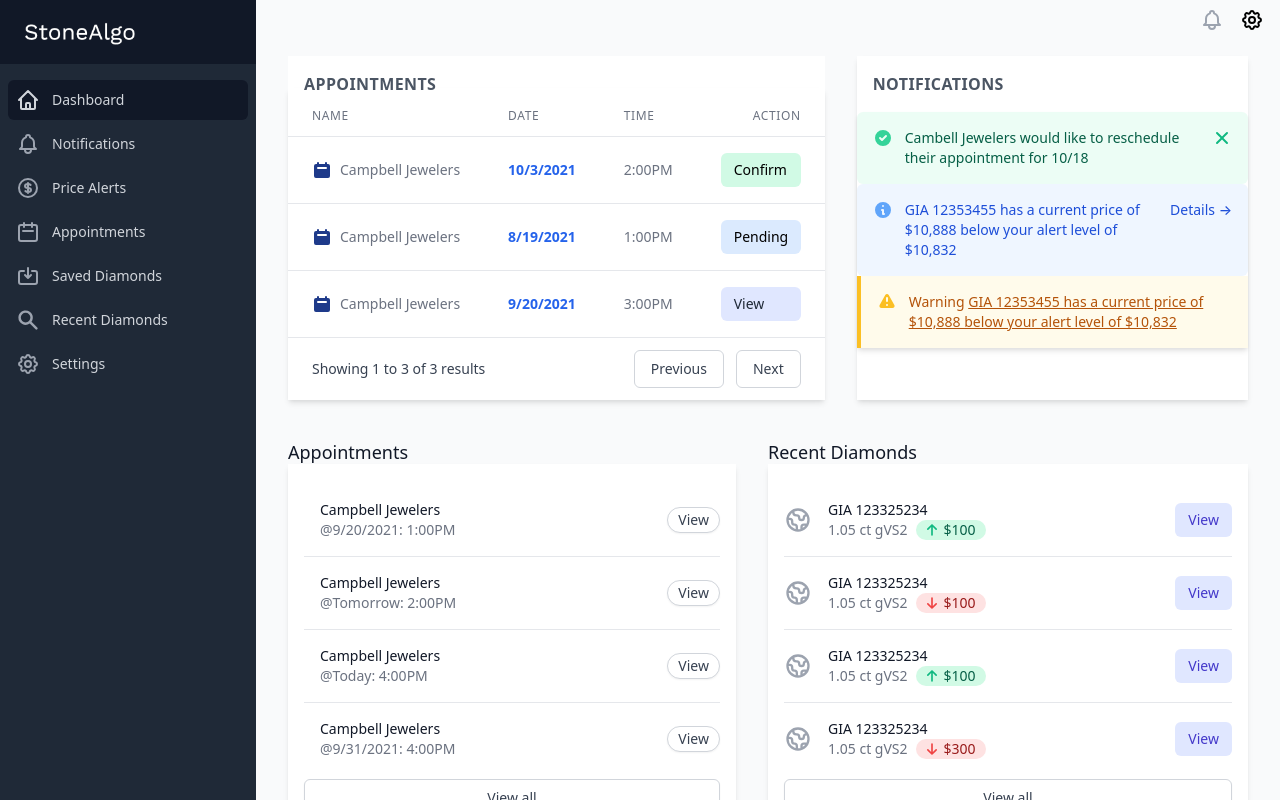
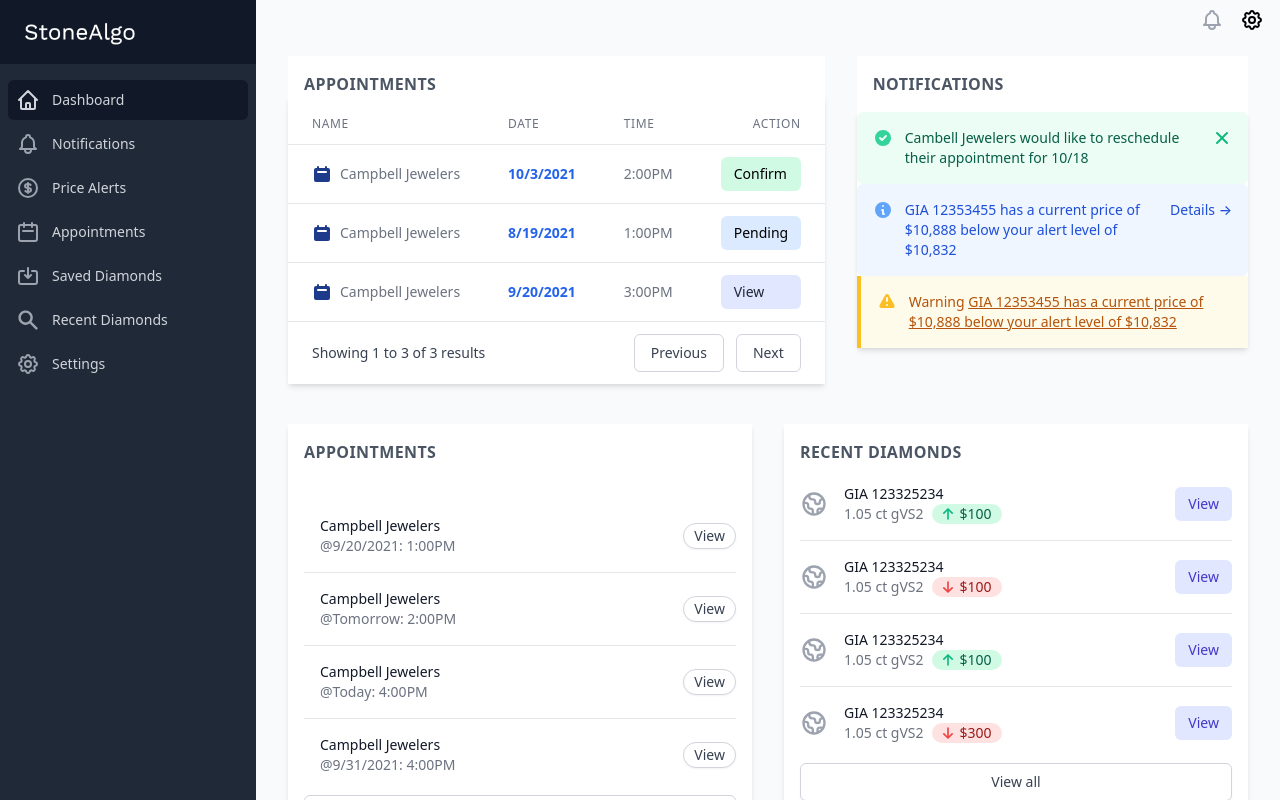
Before and after one commit to greenlightjohnny/tktw, a React app: page / in a window 1280 px wide. Built offline with nearby package versions, Linux system fonts and the light colour scheme.

Commit message:
Dash mobile style tweaks

```diff
--- a/src/features/appointments/app2.tsx
+++ b/src/features/appointments/app2.tsx
@@ -72,8 +72,8 @@ function classNames(...classes: string[]) {
 
 export default function Example() {
   return (
-    <div className="relative  flex flex-col bg-white  mb-10">
-      <h2 className="  mt-4 -mb-2 px-0 pl-4 text-base leading-6 font-semibold text-gray-600 uppercase tracking-wide ">
+    <div className="relative  flex flex-col   mb-10">
+      <h2 className="   mb-0 px-0 pl-4 text-base bg-white pt-4 leading-6 font-semibold text-gray-600 uppercase tracking-wide ">
         Appointments
       </h2>
 
@@ -81,12 +81,12 @@ export default function Example() {
       <div className=" shadow-md sm:hidden">
         <ul
           role="list"
-          className="mt-2 divide-y divide-gray-200 overflow-hidden shadow sm:hidden">
+          className="mt-0 divide-y divide-gray-200 overflow-hidden shadow sm:hidden">
           {transactions.map((transaction) => (
             <li key={transaction.id}>
               <a
                 href={transaction.href}
-                className="block px-4 py-4 bg-white hover:bg-gray-50">
+                className="block px-4 py-4  bg-white hover:bg-gray-50">
                 <span className="flex items-center space-x-4">
                   <span className="flex-1 flex space-x-2 truncate">
                     <CalendarIcon
@@ -143,14 +143,14 @@ export default function Example() {
       </div>
 
       {/* Activity table (small breakpoint and up) */}
-      <div className="hidden sm:block shadow-md">
+      <div className="hidden sm:block shadow-md bg-white">
         <div className=" mx-auto px-0 sm:px-0 lg:px-0 ">
           <div className="flex flex-col mt-2 ">
             <div className="align-middle min-w-full overflow-x-auto overflow-hidden">
               <table className="min-w-full divide-y divide-gray-200">
                 <thead className="bg-white">
                   <tr>
-                    <th className="px-6 py-3  text-left text-xs font-medium text-gray-500 uppercase tracking-wider">
+                    <th className="px-6 py-3 md:px-  text-left text-xs font-medium text-gray-500 uppercase tracking-wider">
                       Name
                     </th>
                     <th className="px-6 py-3  text-left text-xs font-medium text-gray-500 uppercase tracking-wider">
@@ -167,7 +167,7 @@ export default function Example() {
                 <tbody className="bg-white divide-y divide-gray-200">
                   {transactions.map((transaction) => (
                     <tr key={transaction.id} className="bg-white">
-                      <td className="  px-6 py-4 whitespace-nowrap text-sm text-gray-900">
+                      <td className="  px-2 py-2 laptop899:px-6 laptop899:py-3 whitespace-nowrap text-sm text-gray-900">
                         <div className="flex">
                           <a
                             href={transaction.href}
@@ -182,7 +182,7 @@ export default function Example() {
                           </a>
                         </div>
                       </td>
-                      <td className="px-6 py-4 text-left whitespace-nowrap text-sm text-gray-500">
+                      <td className="px-2 py-2 laptop899:px-6 laptop899:py-3 text-left whitespace-nowrap text-sm text-gray-500">
                         {/* <span className="text-blue-900 font-medium">
                           {transaction.amount}{" "}
                         </span> */}
@@ -190,12 +190,12 @@ export default function Example() {
                           {transaction.currency}
                         </span>
                       </td>
-                      <td className="px-6 py-4 text-left whitespace-nowrap text-sm text-gray-500">
+                      <td className="px-2 py-2 laptop899:px-6 laptop899:py-3 text-left whitespace-nowrap text-sm text-gray-500">
                         <time dateTime={transaction.datetime}>
                           {transaction.amount}
                         </time>
                       </td>
-                      <td className=" px-6 py-4 whitespace-nowrap text-right text-sm text-gray-500">
+                      <td className=" px-2 py-2 laptop899:px-6 laptop899:py-3 whitespace-nowrap text-right text-sm text-gray-500">
                         {/* <span
                           className={classNames(
                             // statusStyles[transaction.status],
--- a/src/features/appointments/appointments.tsx
+++ b/src/features/appointments/appointments.tsx
@@ -29,11 +29,13 @@ const people = [
 
 const Appointments: React.FC = () => {
   return (
-    <div className=" flex-1">
-      <h3 className="text-lg mb- leading-6 font-medium text-gray-900">
+    <div
+      className=" flex-1
+     bg-white shadow-md mr-0 lg:mr-8">
+      <h3 className=" pt-4 pl-4 pb-4 leadin-6 text-base leading-6 font-semibold text-gray-600 uppercase tracking-wide">
         Appointments
       </h3>
-      <div className="bg-white shadow-md pt-4 pr-4 pl-4 pb-4 mr-0 lg:mr-8 ">
+      <div className="bg-white  pt-4 pr-4 pl-4 pb-4 mr-0  ">
         <div className="flow-root mt-6 ">
           <ul role="list" className="-my-5 divide-y divide-gray-200">
             {people.map((person) => (
--- a/src/features/dashboard/dashboard.tsx
+++ b/src/features/dashboard/dashboard.tsx
@@ -10,7 +10,7 @@ import App2 from "../appointments/app2";
 const Dashboard: React.FC = () => {
   return (
     <>
-      <div className=" flex flex-grow-1 flex-col lg:flex-row justify-between">
+      <div className=" flex flex-grow-1 flex-col desktopv2:flex-row justify-between">
         <App2 />
         <Notifications />
       </div>
--- a/src/features/notifications/notifications3.tsx
+++ b/src/features/notifications/notifications3.tsx
@@ -63,15 +63,15 @@ function classNames(...classes: string[]) {
 
 const Feeds: React.FC = () => {
   return (
-    <div className="flex-1 bg-white ml-0 lg:ml-8 mb-10 shadow-md ">
-      <h3 className=" pt-4 pl-4 pb-4 leadin-6 text-base leading-6 font-semibold text-gray-600 uppercase tracking-wide">
+    <div className="flex-1  ml-0 desktopv2:ml-8 mb-10  ">
+      <h3 className=" pt-4 pl-4 pb-4 bg-white leadin-6 text-base leading-6 font-semibold text-gray-600 uppercase tracking-wide">
         Notifications
       </h3>
       <div
         className="flow-root border-solid bg-white
-    mr-0 lg:mr-0 mb-8 shadow-md">
+    mr-0 lg:mr-0 mb-0">
         {/* <h3 className="mb-2 pl-2 pt-2 text-black-200 font-bold">Notifications</h3> */}
-        <ul role="list" className="mb-0 ">
+        <ul role="list" className="mb-0  shadow-md">
           <li>
             <div className="rounded-md bg-green-50 p-4  ">
               <div className="flex flex-1">
--- a/src/features/priceAlerts/alerts2.tsx
+++ b/src/features/priceAlerts/alerts2.tsx
@@ -31,12 +31,12 @@ function classNames(...classes: string[]) {
 
 const Alerts: React.FC = () => {
   return (
-    <div>
-      <h3 className="text-lg leading-6 font-medium text-gray-900">
+    <div className="bg-white shadow-md">
+      <h3 className=" pt-4 pl-4 pb-4 leadin-6 text-base leading-6 font-semibold text-gray-600 uppercase tracking-wide">
         Price Alerts
       </h3>
       <dl
-        className="mt-0 grid grid-cols-1 bg-white overflow-hidden shadow-md
+        className="mt-0 grid grid-cols-1 bg-white overflow-hidden
        shadow divide-y divide-gray-200 md:grid-cols-2 lg:grid-cols-3 md:divide-y-0 md:divide-x">
         {stats.map((item) => (
           <div key={item.name} className="px-4 py-5 sm:p-6">
--- a/src/features/recentDiamonds/recentDiamonds.tsx
+++ b/src/features/recentDiamonds/recentDiamonds.tsx
@@ -47,11 +47,11 @@ function classNames(...classes: string[]) {
 
 const RecentDiamonds: React.FC = () => {
   return (
-    <div className="mt-0 flex-1">
-      <h3 className="text-lg mb- leading-6 font-medium text-gray-900">
+    <div className=" flex-1 mt-0 bg-white shadow-md flex-1">
+      <h3 className=" pt-4 pl-4 pb-0 leadin-6 text-base leading-6 font-semibold text-gray-600 uppercase tracking-wide">
         Recent Diamonds
       </h3>
-      <div className="bg-white shadow-md pt-4 pr-4 pl-4 pb-4">
+      <div className="bg-white  pt-0 pr-4 pl-4 pb-4">
         <div className="flow-root mt-6 ">
           <ul role="list" className="-my-5 divide-y divide-gray-200">
             {people.map((person) => (
--- a/tailwind.config.js
+++ b/tailwind.config.js
@@ -16,7 +16,12 @@ module.exports = {
       'tablet': '640px',
       // => @media (min-width: 640px) { ... }
 
+      'laptop899': '1024px',
+      // => @media (min-width: 1024px) { ... }
+
       'laptop': '1024px',
+      // => @media (min-width: 1024px) { ... }
+      'desktopv2': '1181px',
       // => @media (min-width: 1024px) { ... }
 
       'desktop': '1280px',
```
Also changed, not shown: tsconfig.json (line endings or trailing spaces).
